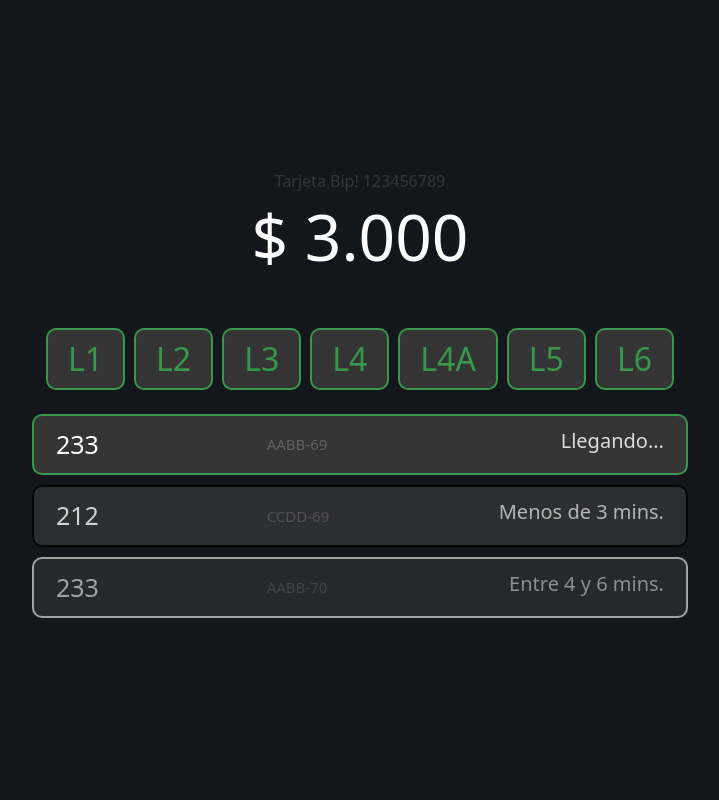
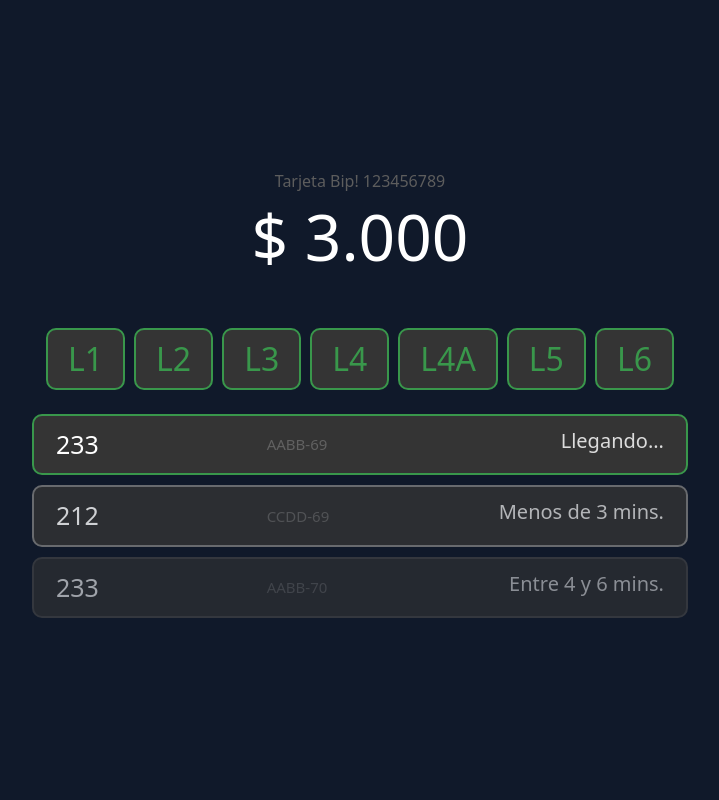
Before and after one commit to Urfenox/Mi-Red-Metropolitana, a Django app: page / in a window 1280 px wide. Shown: the whole page, without its empty margins (280-999 px from the left). Run offline with Django 5.2, Linux system fonts and the light colour scheme.

Commit message:
css certified moment

```diff
--- a/MiRedMetropolitana/static/css/style.css
+++ b/MiRedMetropolitana/static/css/style.css
@@ -4,7 +4,7 @@
 
 body {
     color: #ced4da;
-    background-color: #13161b;
+    background-color: #10192a;
     display: flex;
     flex-direction: column;
     align-items: center;
--- a/MiRedMetropolitana/static/css/tarjeta.css
+++ b/MiRedMetropolitana/static/css/tarjeta.css
@@ -11,6 +11,6 @@
     font-size: 4rem;
 }
 .tarjeta h5 {
-    color: #32363c;
+    color: #5d5d5d;
     font-size: 1rem;
 }
--- a/MiRedMetropolitana/templates/index.html
+++ b/MiRedMetropolitana/templates/index.html
@@ -21,7 +21,7 @@
         </div>
         <div class="micros">
             {% for micro in informacion.micros %}
-            <div class="row micro" style="--micro: {% if forloop.counter0 == 0 %}#39974b{% elif forloop.counter0 == 1 %}#000000{% else %}#ffffff{% endif %};--opacity: {% if forloop.counter0 == 0 %}1{% elif forloop.last %}0.6{% else %}0.8{% endif %};">
+            <div class="row micro" style="--micro: {% if forloop.counter0 == 0 %}#39974b{% elif forloop.counter0 == 1 %}#7F7F7F{% else %}#4C4C4C{% endif %};--opacity: {% if forloop.counter0 == 0 %}1{% elif forloop.last %}0.6{% else %}0.8{% endif %};">
                 <div class="col-md-4 servicio">{{ micro.servicio }}</div>
                 <div class="col-md-4 patente">{{ micro.patente }}</div>
                 <div class="col-md-4 llegada">{{ micro.llegada }}</div>
```
